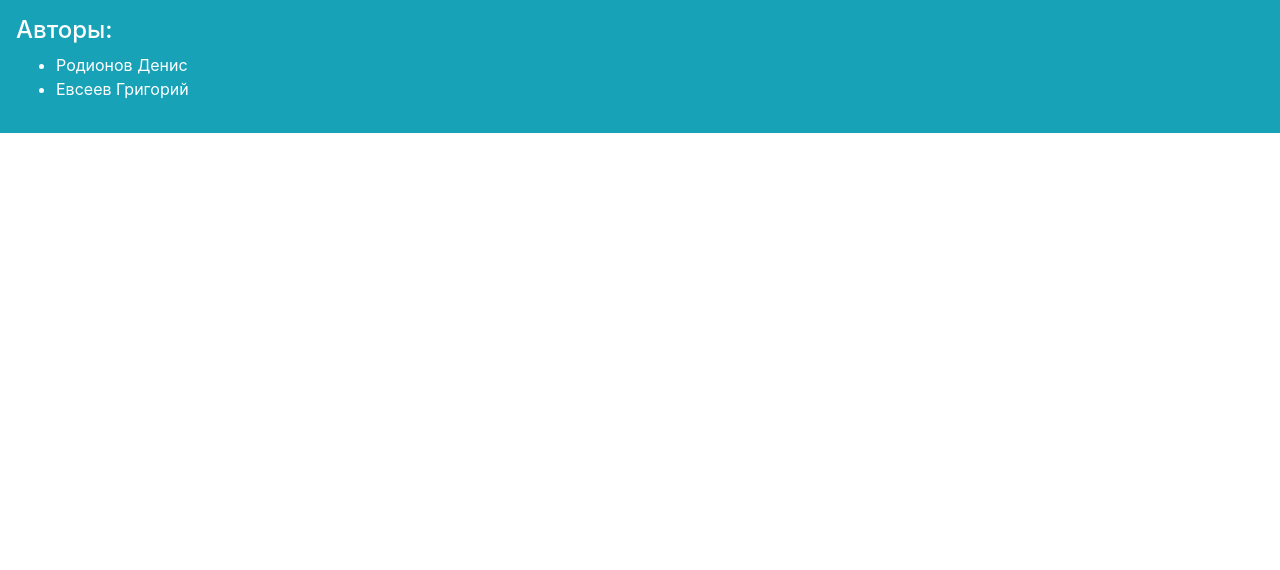
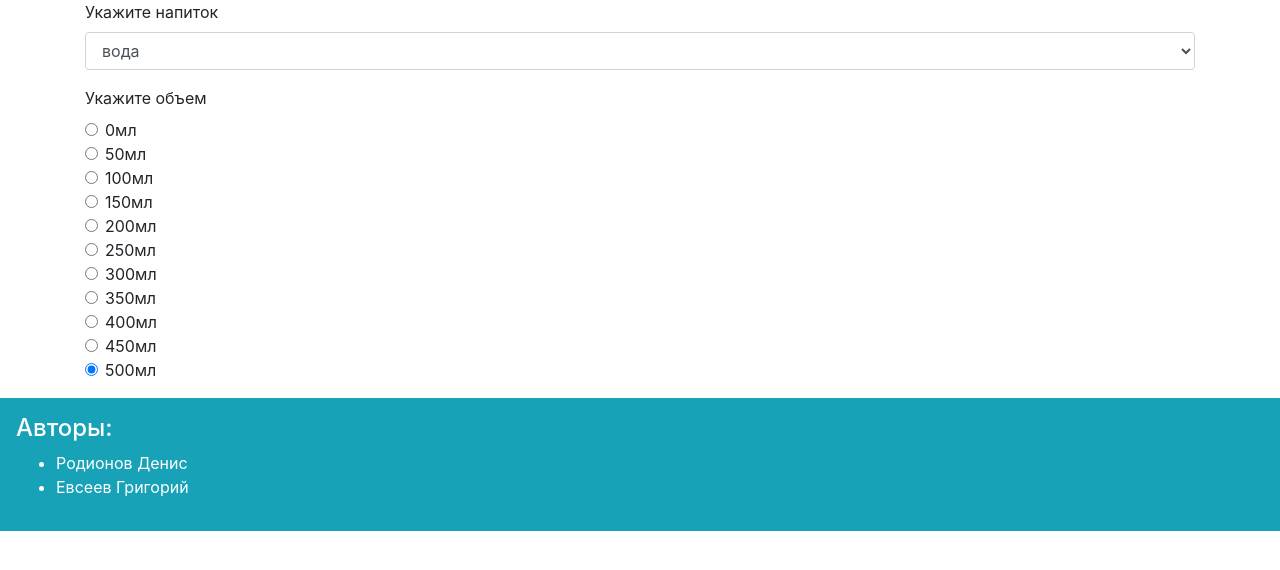
Before and after one commit to nocthu/YL_WEB_PROJECT, a Flask app: page /water in a window 1280 px wide. Shown: the part 56-626 px from the top of the page. Run offline with Flask 2, Linux system fonts and the light colour scheme; parts of the project's set-up code (start-up, migrations or seed data) failed here and were passed over; some libraries are stand-ins or nearby versions.

Commit message:
step 3 сделал примерную модель того, как будет добавляться напиток, с базой данных пока не соединил

```diff
--- a/templates/base.html
+++ b/templates/base.html
@@ -18,7 +18,90 @@
 </header>
 <!-- Begin page content -->
 <main role="main" class="container">
-    {% block content %}{% endblock %}
+    {% block content %}
+    <div class="form-group">
+    <label for="classSelect">Укажите напиток</label>
+    <select class="form-control" id="classSelect" name="class">
+        <option>вода</option>
+        <option>минеральная вода</option>
+        <option>чай</option>
+        <option>черный кофе</option>
+        <option>сладкая газированная вода</option>
+        <option>сок</option>
+        <option>крепкий алкоголь</option>
+        <option>молоко</option>
+    </select>
+</div>
+<div class="form-group">
+    <label for="form-check">Укажите объем</label>
+    <div class="form-check">
+        <input class="form-check-input" type="radio" name="sex" id="male" value="male" checked>
+        <label class="form-check-label" for="male">
+             0мл
+        </label>
+    </div>
+    <div class="form-check">
+        <input class="form-check-input" type="radio" name="sex" id="female" value="female">
+        <label class="form-check-label" for="female">
+            50мл
+        </label>
+    </div>
+    <div class="form-check">
+        <input class="form-check-input" type="radio" name="sex" id="male" value="male" checked>
+        <label class="form-check-label" for="male">
+            100мл
+        </label>
+    </div>
+    <div class="form-check">
+        <input class="form-check-input" type="radio" name="sex" id="male" value="male" checked>
+        <label class="form-check-label" for="male">
+            150мл
+        </label>
+    </div>
+    <div class="form-check">
+        <input class="form-check-input" type="radio" name="sex" id="male" value="male" checked>
+        <label class="form-check-label" for="male">
+            200мл
+        </label>
+    </div>
+    <div class="form-check">
+        <input class="form-check-input" type="radio" name="sex" id="male" value="male" checked>
+        <label class="form-check-label" for="male">
+            250мл
+        </label>
+    </div>
+    <div class="form-check">
+        <input class="form-check-input" type="radio" name="sex" id="male" value="male" checked>
+        <label class="form-check-label" for="male">
+            300мл
+        </label>
+    </div>
+    <div class="form-check">
+        <input class="form-check-input" type="radio" name="sex" id="male" value="male" checked>
+        <label class="form-check-label" for="male">
+            350мл
+        </label>
+    </div>
+    <div class="form-check">
+        <input class="form-check-input" type="radio" name="sex" id="male" value="male" checked>
+        <label class="form-check-label" for="male">
+            400мл
+        </label>
+    </div>
+    <div class="form-check">
+        <input class="form-check-input" type="radio" name="sex" id="male" value="male" checked>
+        <label class="form-check-label" for="male">
+            450мл
+        </label>
+    </div>
+    <div class="form-check">
+        <input class="form-check-input" type="radio" name="sex" id="male" value="male" checked>
+        <label class="form-check-label" for="male">
+            500мл
+        </label>
+    </div>
+</div>
+    {% endblock %}
 </main>
 <footer class="p-3 mb-2 bg-info text-white"r>
     <h4>Авторы:</h4>
```
Also changed, not shown: data/users.py (+10 -0 lines), db/blogs.sqlite.
